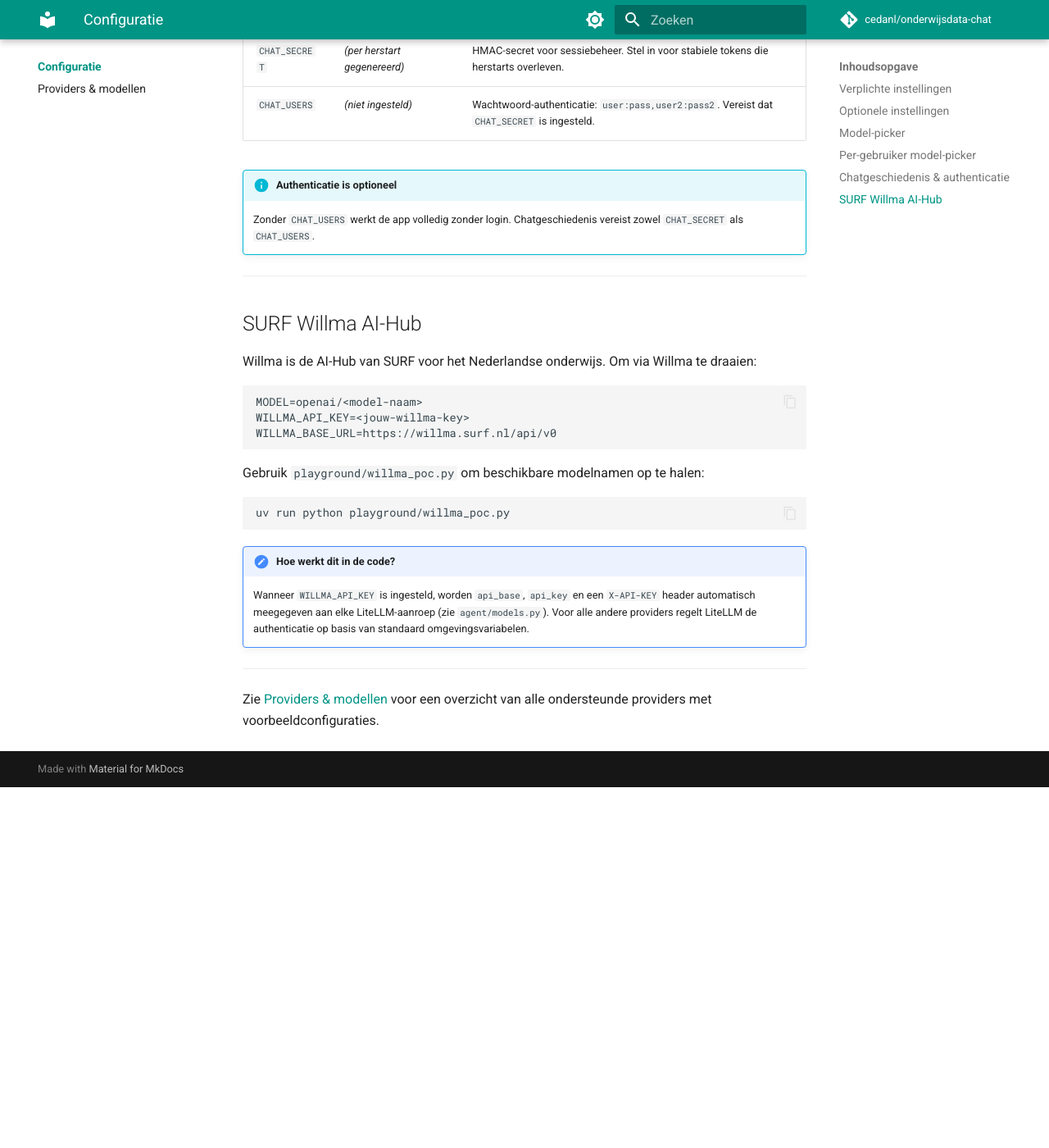
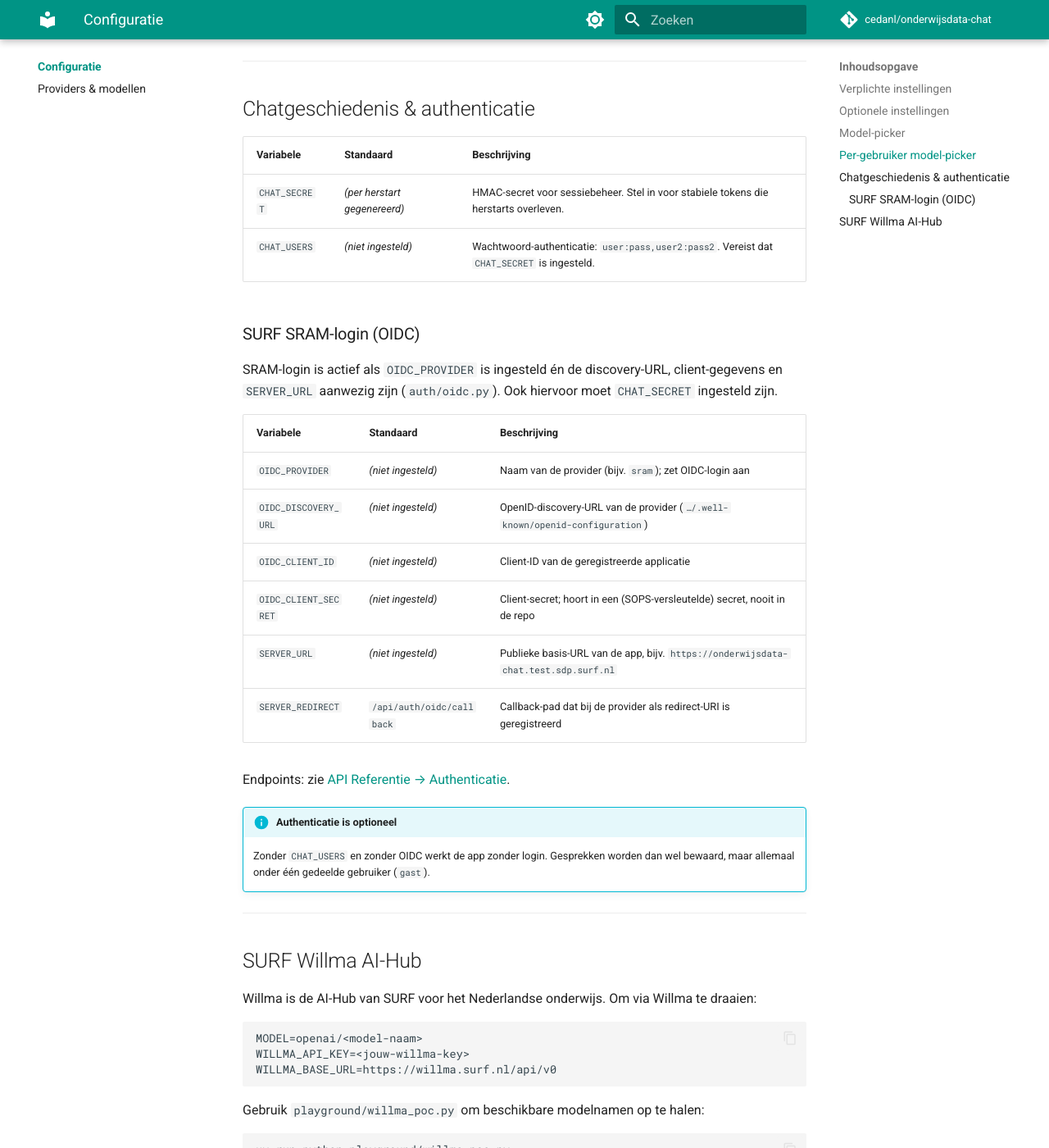
Before and after one commit to cedanl/onderwijsdata-chat, an MkDocs documentation site: the page built from docs/configuratie/index.md, in a window 1280 px wide and 1400 px high, scrolled down 2353 px. Shown: the whole window at 82% size. Built offline with MkDocs 1.6.1 and Material for MkDocs 9.7.7, drawn with Linux system fonts in a browser that asks for light colours; comment, search, counter and statistics services are not loaded; before the commit the page ends 3313 px from its top, so only the background shows below that; some of the changed text lies outside the part shown.

Commit message:
docs: describe the auth, database and dashboard setup that actually runs
- hosting.md said there was no OAuth/OIDC; SRAM login via OIDC is
  implemented (auth/oidc.py, routes/auth.py) and live on test. Password
  login stays as fallback (#134)
- configuratie/index.md documents the OIDC variables (OIDC_PROVIDER,
  OIDC_DISCOVERY_URL, OIDC_CLIENT_ID, OIDC_CLIENT_SECRET, SERVER_URL,
  SERVER_REDIRECT) (#135)
- The database variable is POSTGRES_URI (psycopg2, postgresql://), not
  DATABASE_URL with an asyncpg URL as hosting.md claimed; added to the
  config table, and aan-de-slag.md no longer says everything lands in
  app.db (#136)
- ENABLE_DASHBOARDS in the config table; dashboards.md mentions the flag
  and that test runs with it off (#139)
- hosting.md vs deployment.md on db-init.sql: the app creates its tables
  itself (init_db, CREATE TABLE IF NOT EXISTS); on SDP the platform
  provisions the database and POSTGRES_URI. db-init.sql is only for a
  self-managed server without database/user yet (#140)
- The "Authenticatie is optioneel" note said history needs CHAT_USERS;
  without auth it is kept under the shared user "gast"

.env.example is not updated here: Claude's session cannot read .env*
files by design (see #135).

Closes #134, #136, #139, #140
Refs #135

Co-Authored-By: Claude Opus 5.5 <noreply@anthropic.com>

```diff
--- a/docs/configuratie/index.md
+++ b/docs/configuratie/index.md
@@ -31,7 +31,9 @@ ANTHROPIC_API_KEY=sk-ant-...
 | `RIO_PAGE_SIZE` | `50` | Maximum records per RIO-aanroep |
 | `DUO_ROW_LIMIT` | `500` | Maximum rijen uit DUO-datasets |
 | `CORS_ORIGINS` | `*` | Komma-gescheiden lijst van toegestane origins voor CORS |
-| `DATABASE_PATH` | `app.db` | Aangepad voor het SQLite-databasebestand |
+| `DATABASE_PATH` | `app.db` | Pad voor het SQLite-databasebestand (alleen gebruikt zonder `POSTGRES_URI`) |
+| `POSTGRES_URI` | *(niet ingesteld)* | PostgreSQL-URI (`postgresql://…`). Indien ingesteld slaat de app gesprekken en rapporten op in PostgreSQL in plaats van SQLite — zie [Professioneel hosten](../hosting.md#1-database-postgresql) |
+| `ENABLE_DASHBOARDS` | `true` | Zet op `false` om de dashboardfunctie (pagina en `/api/dashboard/*`) uit te schakelen |
 | `LOG_LEVEL` | `INFO` | Loggingniveau: `DEBUG`, `INFO`, `WARNING` of `ERROR` |
 
 ---
@@ -77,8 +79,23 @@ Formaat: `gebruiker:model1,model2;gebruiker2:model3`. Vereist dat `CHAT_USERS` i
 | `CHAT_SECRET` | *(per herstart gegenereerd)* | HMAC-secret voor sessiebeheer. Stel in voor stabiele tokens die herstarts overleven. |
 | `CHAT_USERS` | *(niet ingesteld)* | Wachtwoord-authenticatie: `user:pass,user2:pass2`. Vereist dat `CHAT_SECRET` is ingesteld. |
 
+### SURF SRAM-login (OIDC)
+
+SRAM-login is actief als `OIDC_PROVIDER` is ingesteld én de discovery-URL, client-gegevens en `SERVER_URL` aanwezig zijn (`auth/oidc.py`). Ook hiervoor moet `CHAT_SECRET` ingesteld zijn.
+
+| Variabele | Standaard | Beschrijving |
+|-----------|-----------|--------------|
+| `OIDC_PROVIDER` | *(niet ingesteld)* | Naam van de provider (bijv. `sram`); zet OIDC-login aan |
+| `OIDC_DISCOVERY_URL` | *(niet ingesteld)* | OpenID-discovery-URL van de provider (`…/.well-known/openid-configuration`) |
+| `OIDC_CLIENT_ID` | *(niet ingesteld)* | Client-ID van de geregistreerde applicatie |
+| `OIDC_CLIENT_SECRET` | *(niet ingesteld)* | Client-secret; hoort in een (SOPS-versleutelde) secret, nooit in de repo |
+| `SERVER_URL` | *(niet ingesteld)* | Publieke basis-URL van de app, bijv. `https://onderwijsdata-chat.test.sdp.surf.nl` |
+| `SERVER_REDIRECT` | `/api/auth/oidc/callback` | Callback-pad dat bij de provider als redirect-URI is geregistreerd |
+
+Endpoints: zie [API Referentie → Authenticatie](../api.md).
+
 !!! info "Authenticatie is optioneel"
-    Zonder `CHAT_USERS` werkt de app volledig zonder login. Chatgeschiedenis vereist zowel `CHAT_SECRET` als `CHAT_USERS`.
+    Zonder `CHAT_USERS` en zonder OIDC werkt de app zonder login. Gesprekken worden dan wel bewaard, maar allemaal onder één gedeelde gebruiker (`gast`).
 
 ---
 
```
Also changed, not shown: docs/aan-de-slag.md (+1 -1 lines), docs/dashboards.md (+1 -1 lines), docs/deployment.md (+4 -8 lines), docs/hosting.md (+11 -6 lines).
